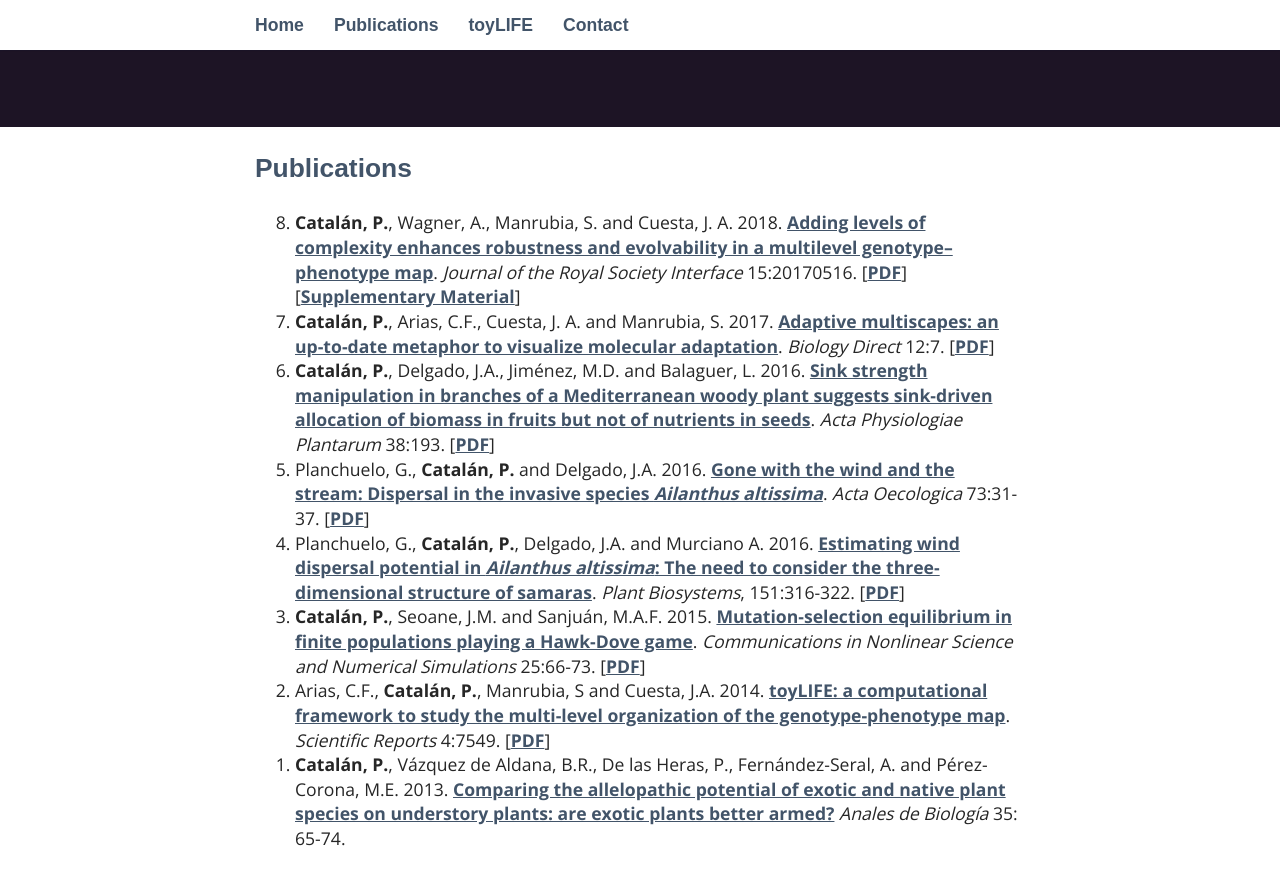
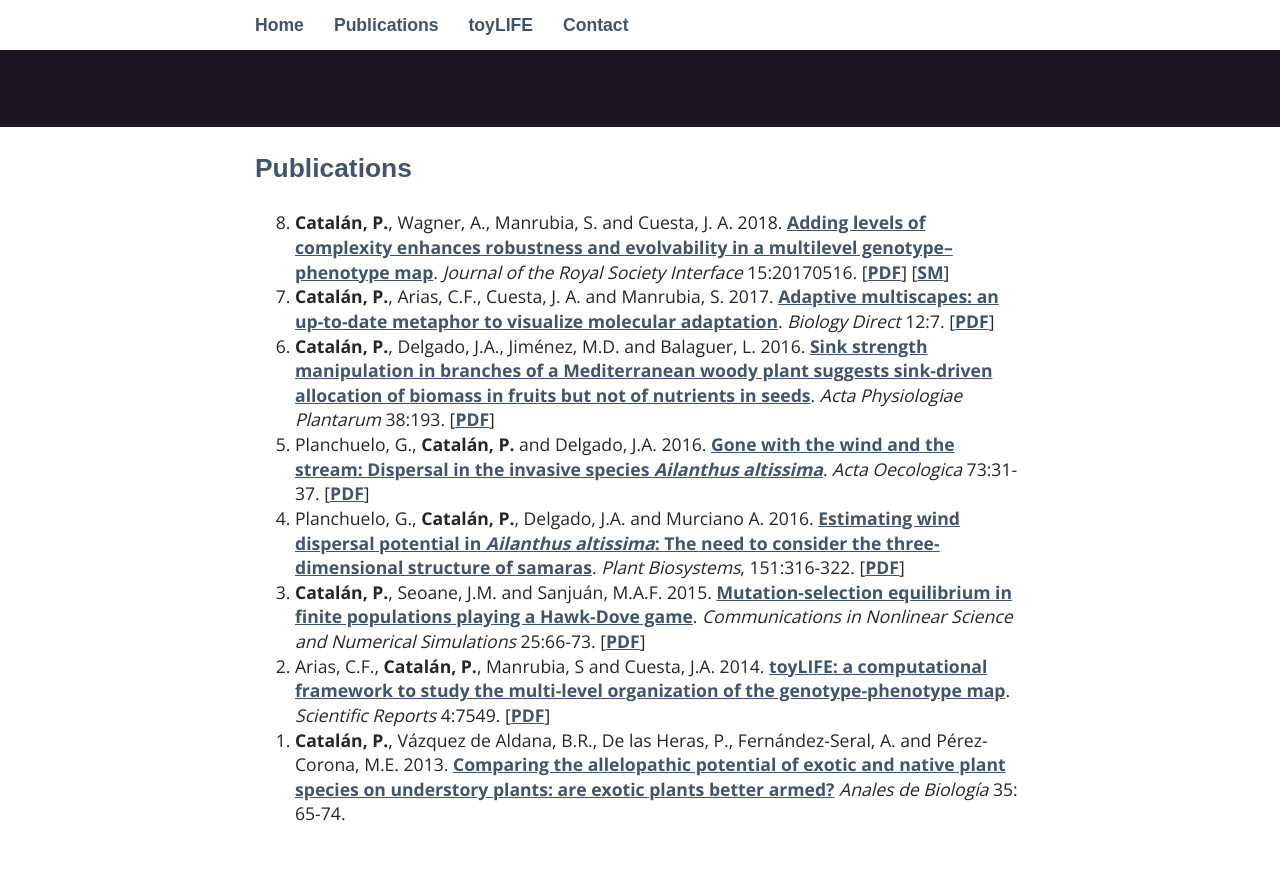
Before and after one commit to PabloCatalan/pablocatalan.github.io, a Jekyll site: the page built from _pages/01_publications.md, in a window 1280 px wide and 900 px high, scrolled down 373 px. Shown: the top 885 px of the window. Built offline with Jekyll 4.4.1, drawn with Linux system fonts in a browser that asks for light colours; some web fonts are replaced.

Commit message:
Update 01_publications.md

```diff
--- a/_pages/01_publications.md
+++ b/_pages/01_publications.md
@@ -4,7 +4,7 @@
 permalink: /publications/
 ---
 
-0. **Catalán, P.**, Wagner, A., Manrubia, S. and Cuesta, J. A. 2018. [Adding levels of complexity enhances robustness and evolvability in a multilevel genotype–phenotype map](http://rsif.royalsocietypublishing.org/content/15/138/20170516). *Journal of the Royal Society Interface* 15:20170516. [[PDF](/papers/catalan2018_toyLIFE_complexity.pdf)] [[Supplementary Material](/papers/catalan2018_toyLIFE_complexity_SM.pdf)]
+0. **Catalán, P.**, Wagner, A., Manrubia, S. and Cuesta, J. A. 2018. [Adding levels of complexity enhances robustness and evolvability in a multilevel genotype–phenotype map](http://rsif.royalsocietypublishing.org/content/15/138/20170516). *Journal of the Royal Society Interface* 15:20170516. [[PDF](/papers/catalan2018_toyLIFE_complexity.pdf)] [[SM](/papers/catalan2018_toyLIFE_complexity_SM.pdf)]
 0. **Catalán, P.**, Arias, C.F., Cuesta, J. A. and Manrubia, S. 2017. [Adaptive multiscapes: an up-to-date metaphor to visualize molecular adaptation](http://biologydirect.biomedcentral.com/articles/10.1186/s13062-017-0178-1). *Biology Direct* 12:7. [[PDF](/papers/catalan2017_adaptive_multiscapes.pdf)]
 0. **Catalán, P.**, Delgado, J.A., Jiménez, M.D. and Balaguer, L. 2016. [Sink strength manipulation in branches of a Mediterranean woody plant suggests sink-driven allocation of biomass in fruits but not of nutrients in seeds](http://link.springer.com/article/10.1007/s11738-016-2220-9). *Acta Physiologiae Plantarum* 38:193. [[PDF](/papers/catalan2016_sink_strength.pdf)]
 0.  Planchuelo, G., **Catalán, P.** and Delgado, J.A. 2016. [Gone with the wind and the stream: Dispersal in the invasive species
```
